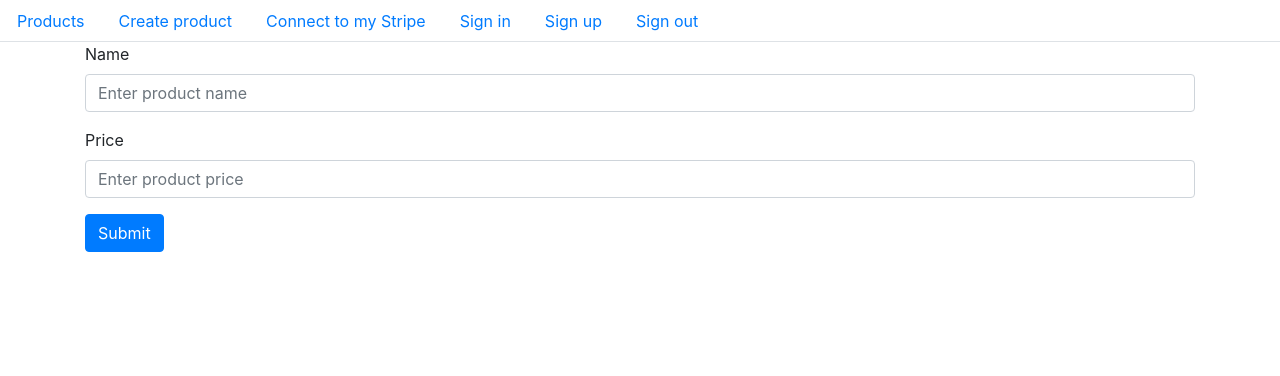
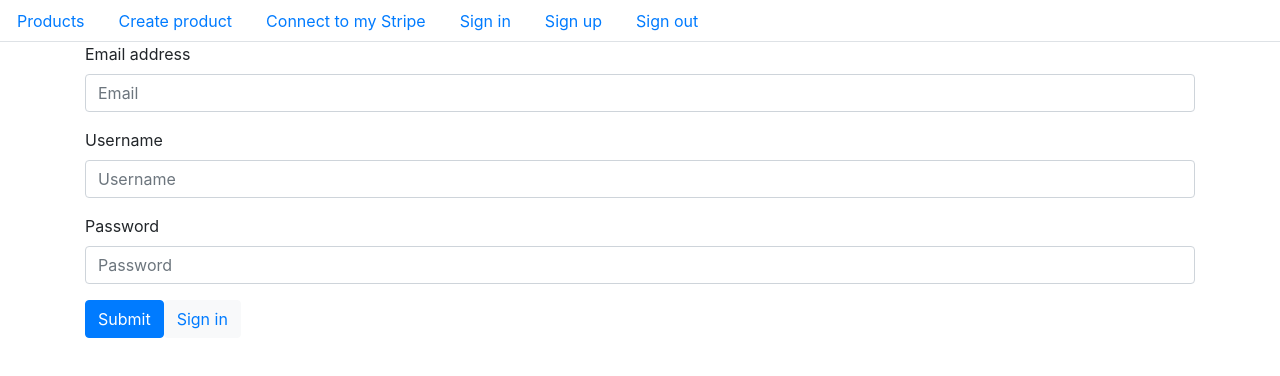
Before and after one commit to PrilipchenkoMaria/Integration-with-APIs-Test-, a React (Create React App) app: page /sign-up in a window 1280 px wide. Shown: the top 376 px of the page. Built offline with nearby package versions, Linux system fonts and the light colour scheme.

Commit message:
add auth components

```diff
--- a/src/App.tsx
+++ b/src/App.tsx
@@ -3,6 +3,8 @@ import {Route, BrowserRouter, Switch} from "react-router-dom";
 import CreateProduct from "./components/CreateProduct";
 import Products from "./components/Products";
 import Header from "./components/Header";
+import SignIn from "./components/SignIn";
+import SignUp from "./components/SignUp";
 
 function App() {
     return (
@@ -10,8 +12,8 @@ function App() {
             <div className="App">
                 <Header/>
                 <Switch>
-                    <Route path="/sign-in" component={CreateProduct}/>
-                    <Route path="/sign-up" component={CreateProduct}/>
+                    <Route path="/sign-in" component={SignIn}/>
+                    <Route path="/sign-up" component={SignUp}/>
                     <Route path="/create-product" component={CreateProduct}/>
                     <Route path="/" component={Products}/>
                 </Switch>
--- /dev/null
+++ b/src/components/SignIn.tsx
@@ -0,0 +1,58 @@
+import React from 'react';
+import {Form, Button, Container} from "react-bootstrap";
+import {Link} from "react-router-dom";
+
+class SignIn extends React.Component {
+    state = {
+        email: "",
+        password: "",
+    };
+
+    handleInputChange = (event: { target: any; }) => {
+        const {target} = event;
+        const {value, name} = target;
+        this.setState({[name]: value});
+    };
+
+
+    handleSubmit(event: React.FormEvent<HTMLFormElement>) {
+        event.preventDefault();
+    }
+
+    render() {
+        return (
+            <Container>
+                <form onSubmit={(event) => this.handleSubmit(event)}>
+                    <Form.Group controlId="formBasicEmail">
+                        <Form.Label>Email address</Form.Label>
+                        <Form.Control
+                            type="email"
+                            placeholder="Enter email"
+                            onChange={this.handleInputChange}
+                            name="email"
+                            value={this.state.email}
+                        />
+                    </Form.Group>
+                    <Form.Group controlId="formBasicPassword">
+                        <Form.Label>Password</Form.Label>
+                        <Form.Control
+                            type="password"
+                            placeholder="Password"
+                            onChange={this.handleInputChange}
+                            name="password"
+                            value={this.state.password}
+                        />
+                    </Form.Group>
+                    <Button variant="primary" type="submit">
+                        Submit
+                    </Button>
+                    <Button variant="light">
+                        <Link to="/sign-up">Create account</Link>
+                    </Button>
+                </form>
+            </Container>
+        )
+    }
+}
+
+export default SignIn;
--- /dev/null
+++ b/src/components/SignUp.tsx
@@ -0,0 +1,68 @@
+import React from 'react';
+import {Form, Button, Container} from "react-bootstrap";
+import {Link} from "react-router-dom";
+
+class SignUp extends React.Component {
+    state = {
+        email: "",
+        username: "",
+        password: "",
+    };
+
+    handleInputChange = (event: { target: any; }) => {
+        const {target} = event;
+        const {value, name} = target;
+        this.setState({[name]: value});
+    };
+
+    handleSubmit(event: React.FormEvent<HTMLFormElement>) {
+        event.preventDefault();
+    }
+
+    render() {
+        return (
+            <Container>
+                <form onSubmit={(event) => this.handleSubmit(event)}>
+                    <Form.Group controlId="formBasicEmail">
+                        <Form.Label>Email address</Form.Label>
+                        <Form.Control
+                            type="email"
+                            placeholder="Email"
+                            onChange={this.handleInputChange}
+                            name="email"
+                            value={this.state.email}
+                        />
+                    </Form.Group>
+                    <Form.Group controlId="formBasicEmail">
+                        <Form.Label>Username</Form.Label>
+                        <Form.Control
+                            type="text"
+                            placeholder="Username"
+                            onChange={this.handleInputChange}
+                            name="fullName"
+                            value={this.state.username}
+                        />
+                    </Form.Group>
+                    <Form.Group controlId="formBasicPassword">
+                        <Form.Label>Password</Form.Label>
+                        <Form.Control
+                            type="password"
+                            placeholder="Password"
+                            onChange={this.handleInputChange}
+                            name="password"
+                            value={this.state.password}
+                        />
+                    </Form.Group>
+                    <Button variant="primary" type="submit">
+                        Submit
+                    </Button>
+                    <Button variant="light">
+                        <Link to="/sign-in">Sign in</Link>
+                    </Button>
+                </form>
+            </Container>
+        )
+    }
+}
+
+export default SignUp;
```
